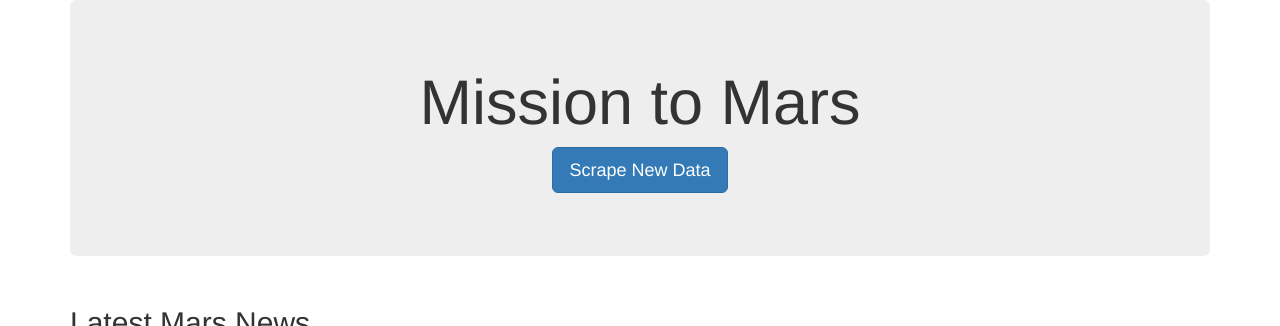
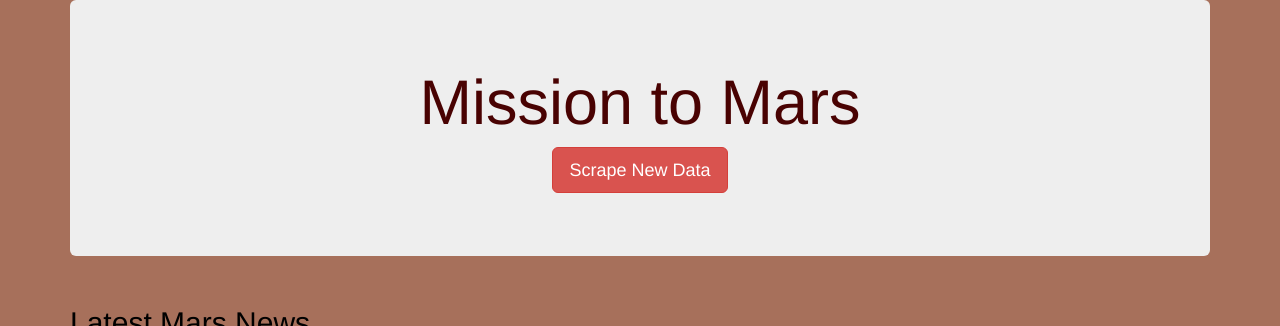
Before and after one commit to Jonahrahn/Mission-to-Mars, a Flask app: page / in a window 1280 px wide. Shown: the top 326 px of the page. Run offline with Flask 2, Linux system fonts and the light colour scheme; data that the repository does not hold is empty; some libraries are stand-ins or nearby versions.

Commit message:
Final Index

```diff
--- a/templates/index.html
+++ b/templates/index.html
@@ -9,6 +9,16 @@
       rel="stylesheet"
       href="https://maxcdn.bootstrapcdn.com/bootstrap/3.3.7/css/bootstrap.min.css"
     />
+    <style>
+      body {background-color: rgb(167, 112, 91);}
+      h1   {color: maroon;}
+      h2   {color: black;}
+      img  {color: rgb(0, 0, 0);}
+      p    {color: black;}
+      h3   {color: rgb(138, 53, 20)}
+      a    {color: rgb(22, 5, 83)}
+      div  {color: rgb(73, 2, 2)}
+    </style>
   </head>
   <body>
     <div class="container">
@@ -16,7 +26,7 @@
       <div class="jumbotron text-center">
         <h1>Mission to Mars</h1>
         <!-- Add a button to activate scraping script -->
-        <p><a class="btn btn-primary btn-lg" href="/scrape" role="button">Scrape New Data</a></p>
+        <p><a class="btn btn-danger btn-lg" href="/scrape" role="button">Scrape New Data</a></p>
       </div>
 
       <!-- Add section for Mars News -->
```
